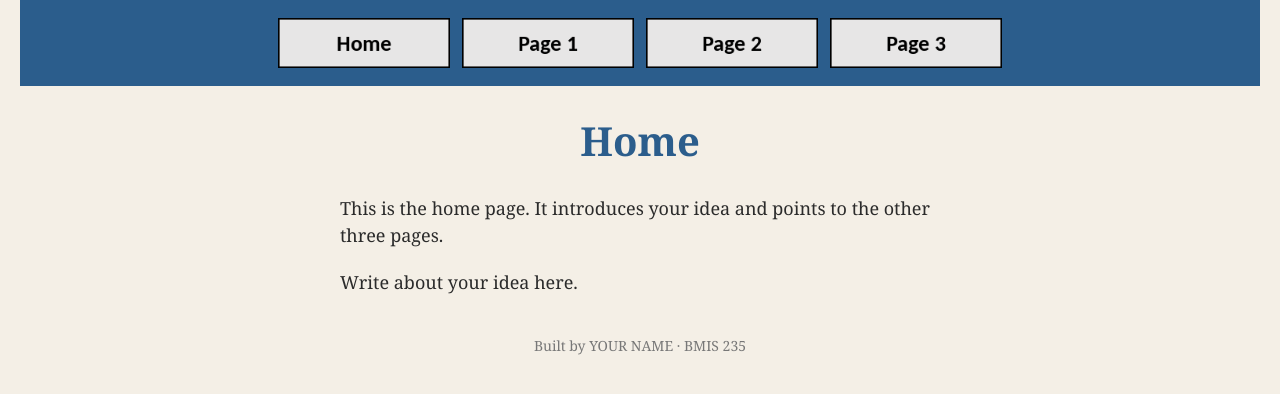
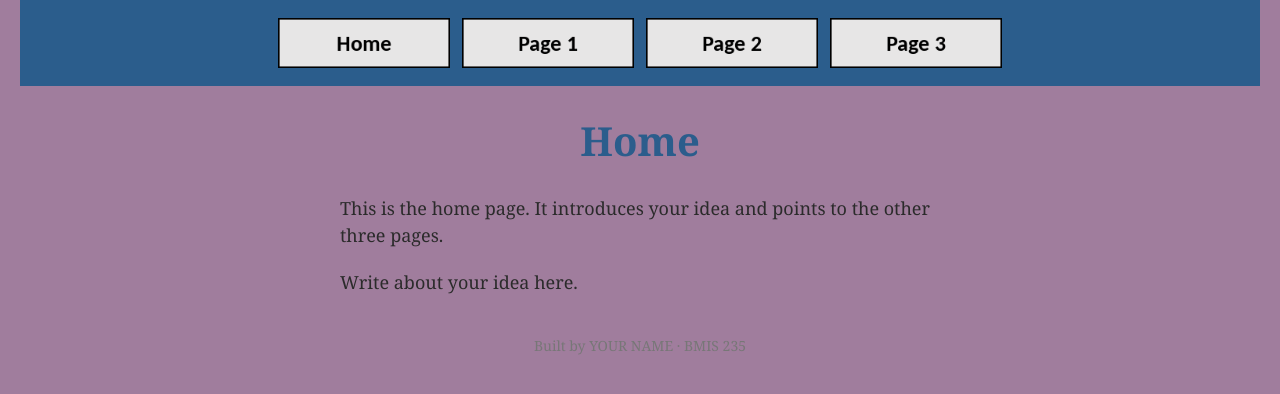
Before and after one commit to solikhtml/bmis235-html-3, a plain HTML site: page index.html in a window 1280 px wide. Drawn offline with Linux system fonts and the light colour scheme.

Commit message:
Update styles.css

```diff
--- a/styles.css
+++ b/styles.css
@@ -11,7 +11,7 @@
 
 body {
     font-family: Georgia, "Times New Roman", serif;
-    background-color: #f4efe6;
+    background-color: #A07D9D;
     color: #2b2b2b;
     margin: 0;
     padding: 0 20px 40px 20px;
```
